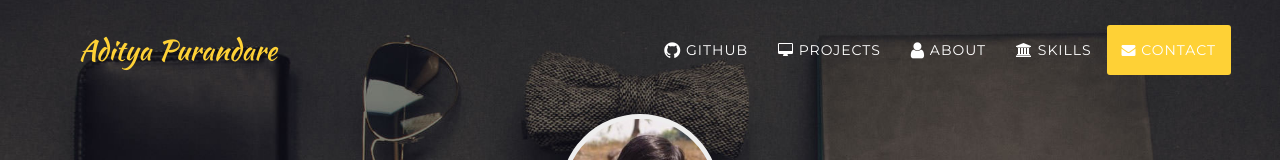
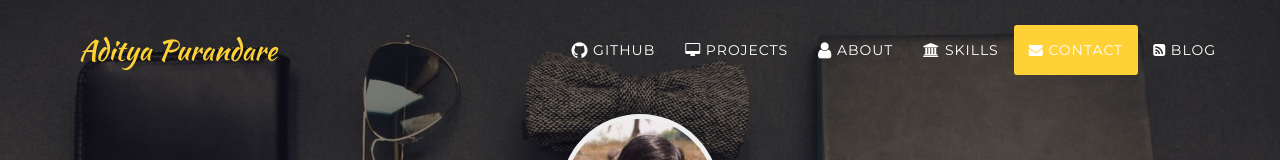
Before and after one commit to audip/my-site, a website: page app/index.html in a window 1280 px wide. Shown: the top 160 px of the page. Drawn offline with nearby package versions, Linux system fonts and the light colour scheme; a web font is replaced by a local one.

Commit message:
Add blog section

```diff
--- a/app/index.html
+++ b/app/index.html
@@ -120,6 +120,10 @@
                                 <li>
                                     <a class="page-scroll" href="#contact"><i class="fa fa-envelope"></i> Contact</a>
                                 </li>
+				<li>
+                                    <a class="page-scroll" href="http://blog.adityapurandare.com"><i class="fa fa-rss-square"></i> Blog</a>
+                                </li>
+
                             </ul>
                         </div>
                         <!-- /.navbar-collapse -->
```
